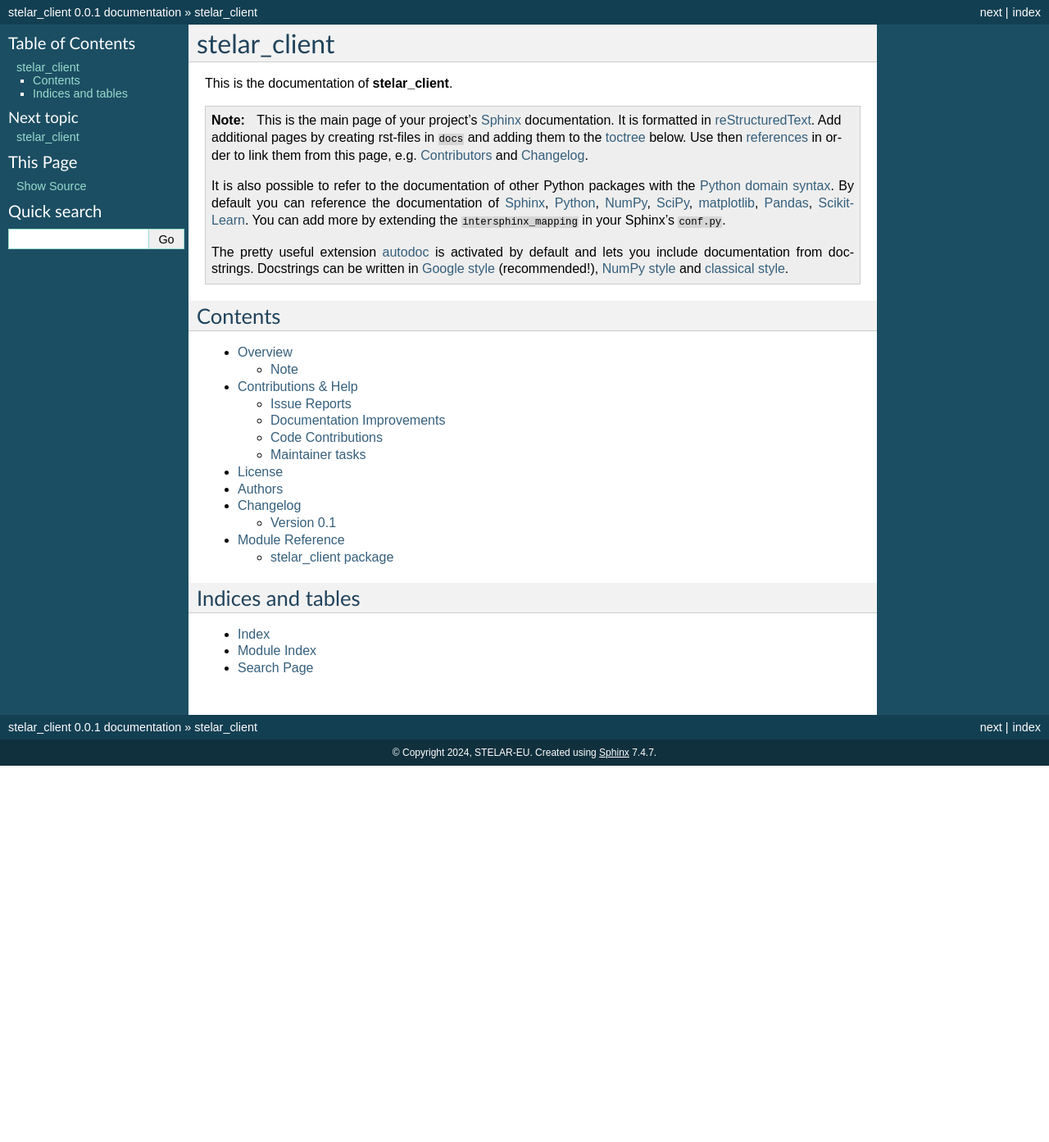
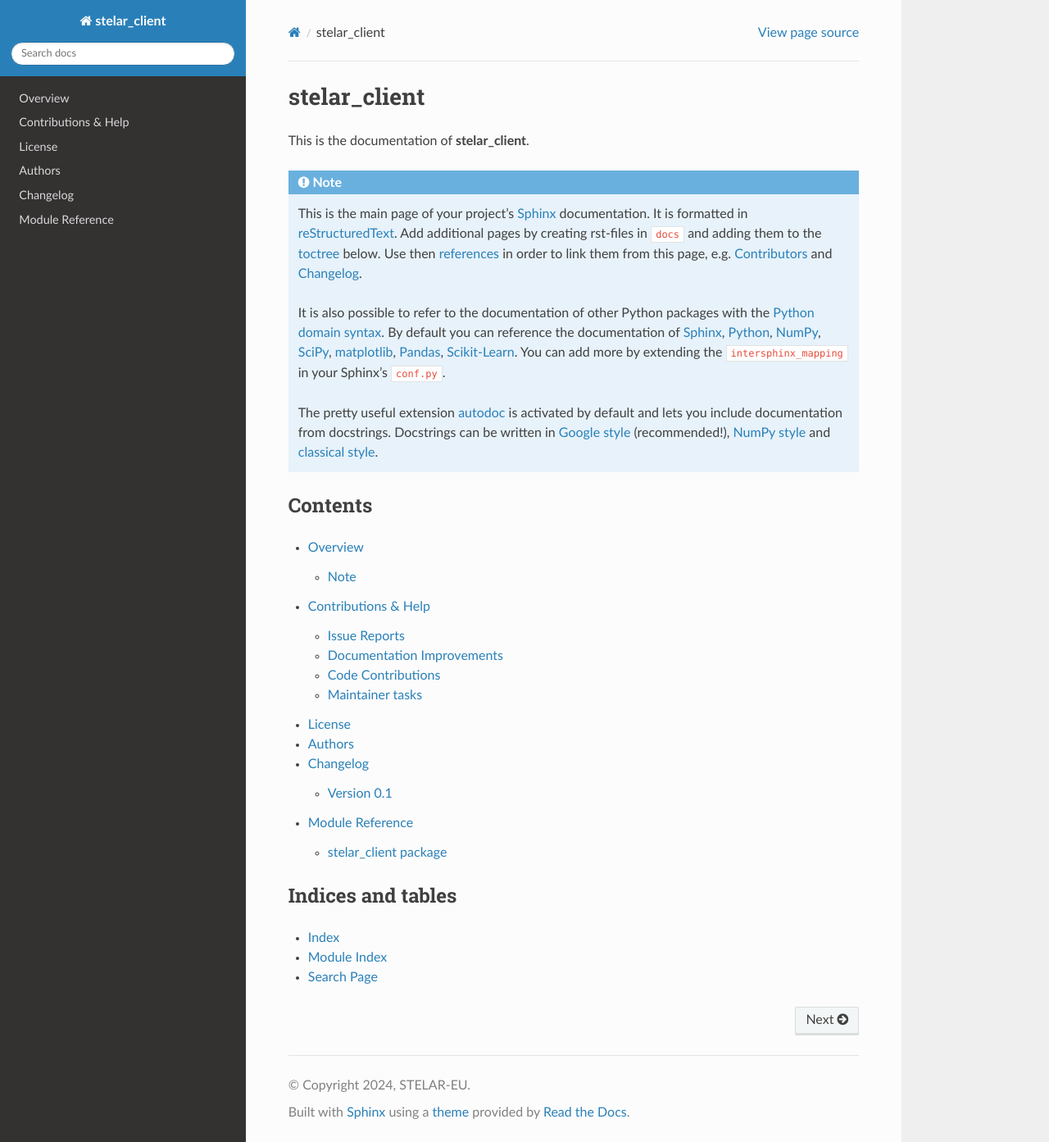
Before and after one commit to stelar-eu/stelar_client, a Sphinx documentation site: the page built from docs/index.rst, in a window 1280 px wide and 1393 px high. Shown: the whole window at 82% size. Built offline with Sphinx 7.4.7 and the Read the Docs theme 3.1.0, drawn with Linux system fonts in a browser that asks for light colours.

Commit message:
Sphinx conf updates

```diff
--- a/docs/conf.py
+++ b/docs/conf.py
@@ -72,6 +72,7 @@ extensions = [
     "sphinx.ext.ifconfig",
     "sphinx.ext.mathjax",
     "sphinx.ext.napoleon",
+    'sphinx_rtd_theme',
 ]
 
 # Add any paths that contain templates here, relative to this directory.
@@ -153,7 +154,7 @@ todo_emit_warnings = True
 
 # The theme to use for HTML and HTML Help pages.  See the documentation for
 # a list of builtin themes.
-html_theme = "default"
+html_theme = "sphinx_rtd_theme"
 
 # Theme options are theme-specific and customize the look and feel of a theme
 # further.  For a list of options available for each theme, see the
```
